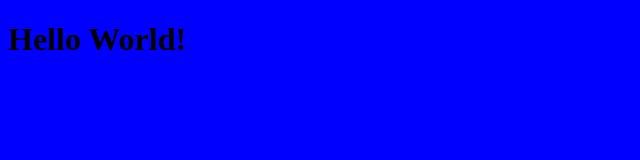
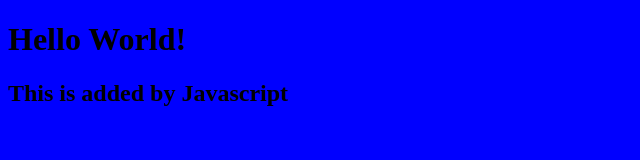
Before and after one commit to ScarlettEller1715/Melendez-Eller-Phase1-Project, a plain HTML site: page index.html in a window 1280 px wide. Shown: the whole page, without its empty margins (0-640 px from the left). Drawn offline with Linux system fonts and the light colour scheme.

Commit message:
added script.js, connect to index.html

```diff
--- a/index.html
+++ b/index.html
@@ -3,6 +3,7 @@
     <head>
         <title>Generic's Film Recs</title>
         <link rel="stylesheet" href="style.css">
+        <script defer src="script.js"></script>
     </head>
     <body>
         <h1>Hello World!</h1>
--- /dev/null
+++ b/script.js
@@ -0,0 +1,5 @@
+const h2 = document.createElement('h2')
+    h2.textContent = "This is added by Javascript"
+
+const body = document.querySelector("body")
+body.appendChild(h2)
```
